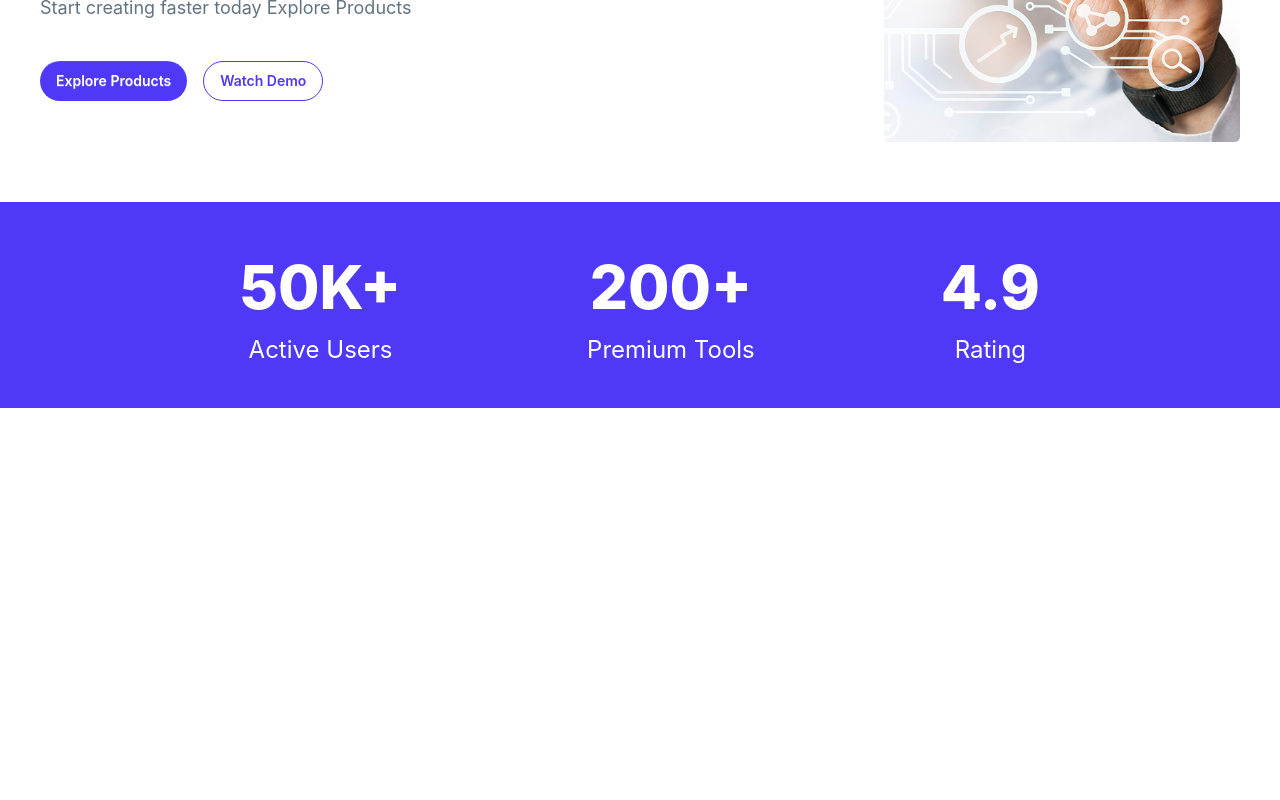
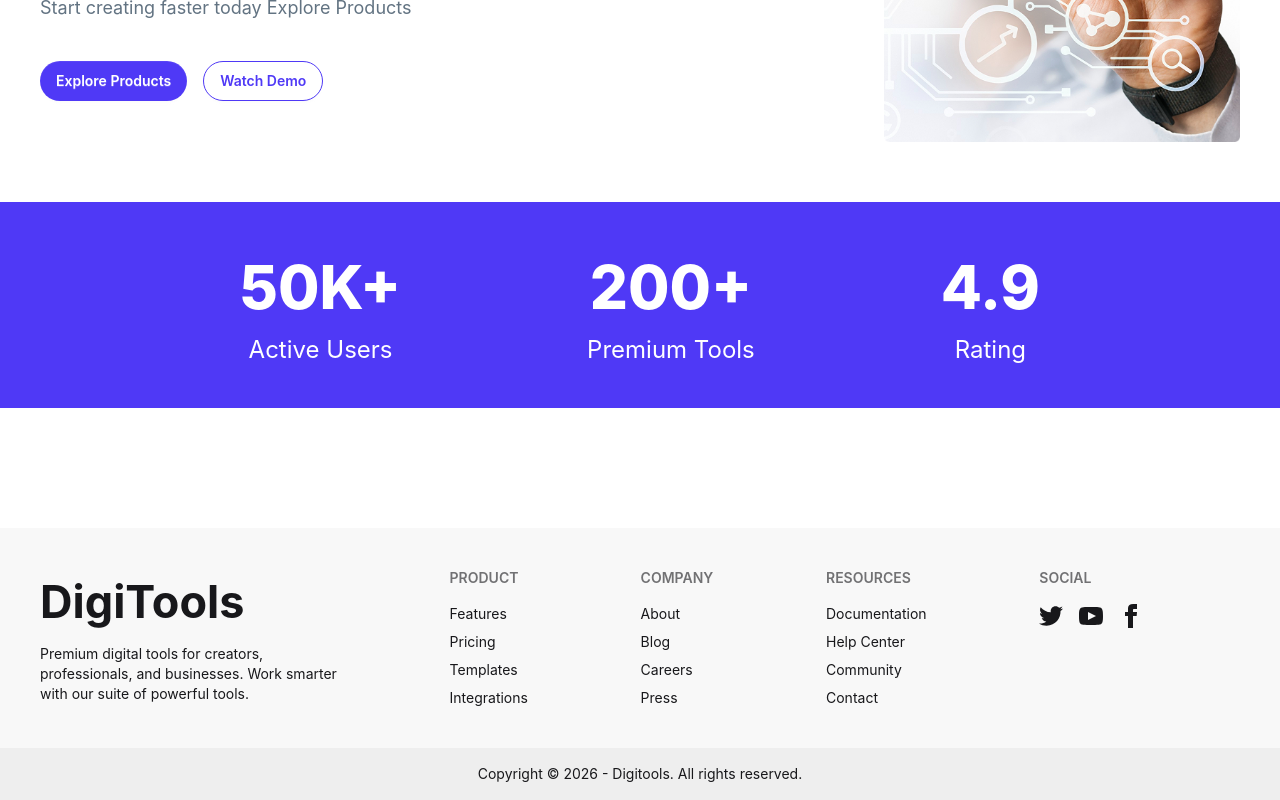
Before and after one commit to KhandakarShakilRana/DigiTools-Platform, a React (Vite) app: page / in a window 1280 px wide. Shown: the part 410-1210 px from the top of the page. Before the commit the page ends 818 px from the top, so only its background shows below. Built offline with nearby package versions, Linux system fonts and the light colour scheme.

Commit message:
footer section

```diff
--- a/src/App.jsx
+++ b/src/App.jsx
@@ -1,6 +1,7 @@
 
 import './App.css'
 import BannerSection from './components/BannerSection'
+import Footer from './components/Footer'
 import Navbar from './components/Navbar'
 import StatsSection from './components/StatsSection'
 
@@ -12,6 +13,7 @@
       <Navbar></Navbar>
       <BannerSection></BannerSection>
       <StatsSection></StatsSection>
+      <Footer></Footer>
     </div>
   )
 }
--- /dev/null
+++ b/src/components/Footer.jsx
@@ -0,0 +1,82 @@
+import React from "react";
+
+const Footer = () => {
+  return (
+<>
+    <footer className="footer sm:footer-horizontal bg-base-200 text-base-content p-10">
+      <aside>
+        <h1 className="text-[45px] font-bold my-6">DigiTools</h1>
+        <p>
+          Premium digital tools for creators, <br /> professionals, and businesses. Work smarter <br />with our suite of powerful tools.
+        </p>
+      </aside>
+      <nav>
+        <h6 className="footer-title">Product</h6>
+        <a className="link link-hover">Features</a>
+        <a className="link link-hover">Pricing</a>
+        <a className="link link-hover">Templates</a>
+        <a className="link link-hover">Integrations</a>
+      </nav>
+      <nav>
+        <h6 className="footer-title">Company</h6>
+        <a className="link link-hover">About</a>
+        <a className="link link-hover">Blog</a>
+        <a className="link link-hover">Careers</a>
+        <a className="link link-hover">Press</a>
+      </nav>
+      <nav>
+        <h6 className="footer-title">Resources</h6>
+        <a className="link link-hover">Documentation</a>
+        <a className="link link-hover">Help Center</a>
+        <a className="link link-hover">Community</a>
+        <a className="link link-hover">Contact</a>
+      </nav>
+      <nav>
+        <h6 className="footer-title">Social</h6>
+        <div className="grid grid-flow-col gap-4">
+          <a>
+            <svg
+              xmlns="http://www.w3.org/2000/svg"
+              width="24"
+              height="24"
+              viewBox="0 0 24 24"
+              className="fill-current"
+            >
+              <path d="M24 4.557c-.883.392-1.832.656-2.828.775 1.017-.609 1.798-1.574 2.165-2.724-.951.564-2.005.974-3.127 1.195-.897-.957-2.178-1.555-3.594-1.555-3.179 0-5.515 2.966-4.797 6.045-4.091-.205-7.719-2.165-10.148-5.144-1.29 2.213-.669 5.108 1.523 6.574-.806-.026-1.566-.247-2.229-.616-.054 2.281 1.581 4.415 3.949 4.89-.693.188-1.452.232-2.224.084.626 1.956 2.444 3.379 4.6 3.419-2.07 1.623-4.678 2.348-7.29 2.04 2.179 1.397 4.768 2.212 7.548 2.212 9.142 0 14.307-7.721 13.995-14.646.962-.695 1.797-1.562 2.457-2.549z"></path>
+            </svg>
+          </a>
+          <a>
+            <svg
+              xmlns="http://www.w3.org/2000/svg"
+              width="24"
+              height="24"
+              viewBox="0 0 24 24"
+              className="fill-current"
+            >
+              <path d="M19.615 3.184c-3.604-.246-11.631-.245-15.23 0-3.897.266-4.356 2.62-4.385 8.816.029 6.185.484 8.549 4.385 8.816 3.6.245 11.626.246 15.23 0 3.897-.266 4.356-2.62 4.385-8.816-.029-6.185-.484-8.549-4.385-8.816zm-10.615 12.816v-8l8 3.993-8 4.007z"></path>
+            </svg>
+          </a>
+          <a>
+            <svg
+              xmlns="http://www.w3.org/2000/svg"
+              width="24"
+              height="24"
+              viewBox="0 0 24 24"
+              className="fill-current"
+            >
+              <path d="M9 8h-3v4h3v12h5v-12h3.642l.358-4h-4v-1.667c0-.955.192-1.333 1.115-1.333h2.885v-5h-3.808c-3.596 0-5.192 1.583-5.192 4.615v3.385z"></path>
+            </svg>
+          </a>
+        </div>
+      </nav>
+
+    </footer>
+    <footer className="footer sm:footer-horizontal footer-center bg-base-300 text-base-content p-4">
+  <aside>
+    <p>Copyright © {new Date().getFullYear()} - Digitools. All rights reserved.</p>
+  </aside>
+</footer></>
+  );
+};
+
+export default Footer;
--- a/src/components/Navbar.jsx
+++ b/src/components/Navbar.jsx
@@ -3,7 +3,7 @@
 
 const Navbar = () => {
   return (
-    <div className='max-w-[1200px] flex mx-auto justify-between items-center py-[16px]'>
+    <div className='max-w-[1200px] flex mx-auto justify-between items-center py-[16px] '>
         <div className='text-2xl font-bold'>DigiTools</div>
         <div className='list-none flex gap-5'>
             <li>Products</li>
--- a/src/components/StatsSection.jsx
+++ b/src/components/StatsSection.jsx
@@ -2,7 +2,7 @@
 
 const StatsSection = () => {
   return (
-    <div className='!bg-[#4F39F6]'>
+    <div className='!bg-[#4F39F6] mb-[120px]'>
        <div className='
          py-10 flex justify-between items-center max-w-[800px] mx-auto'>
          <div className='flex-col text-center !bg-[#4F39F6]'>
```
